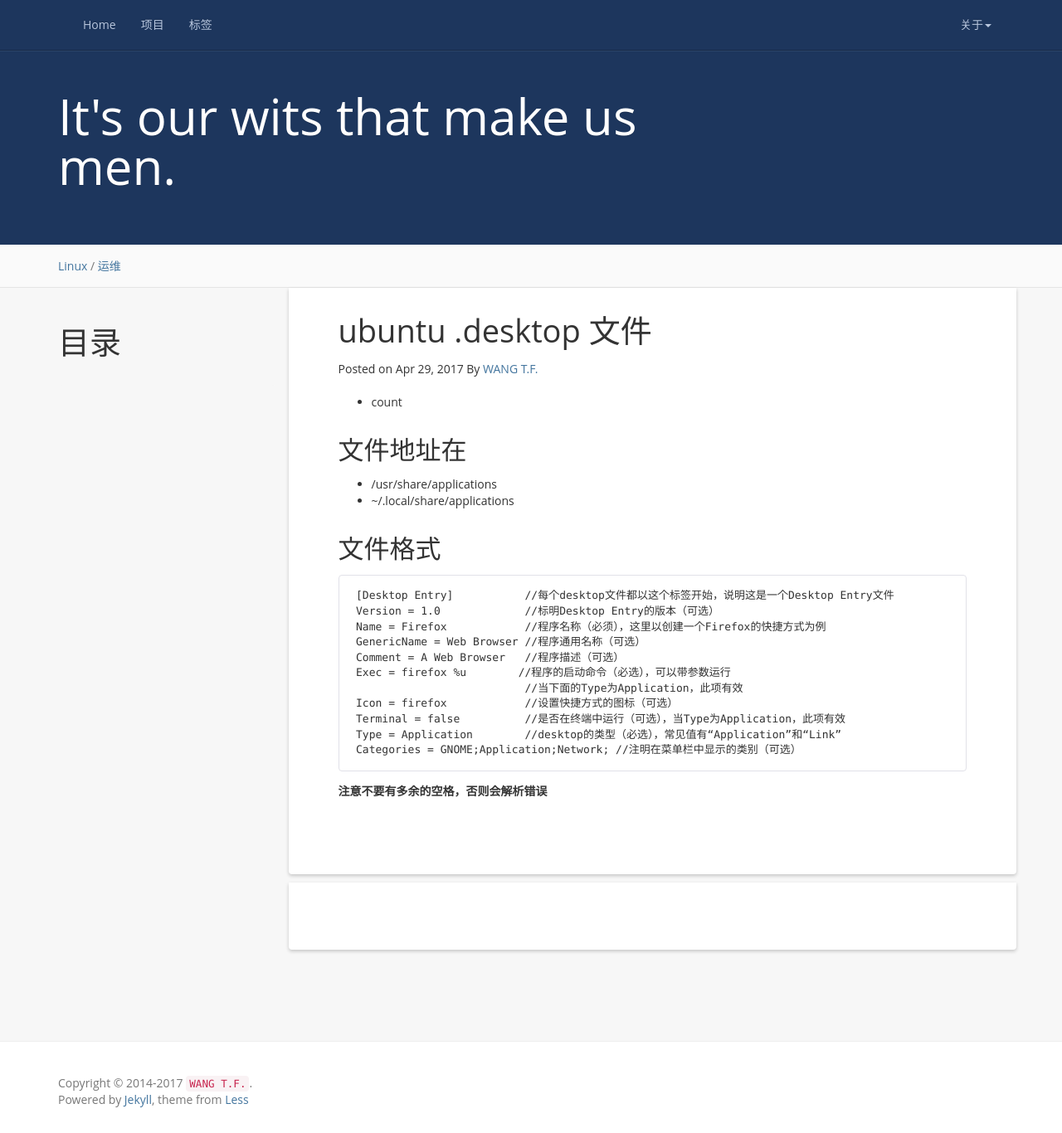
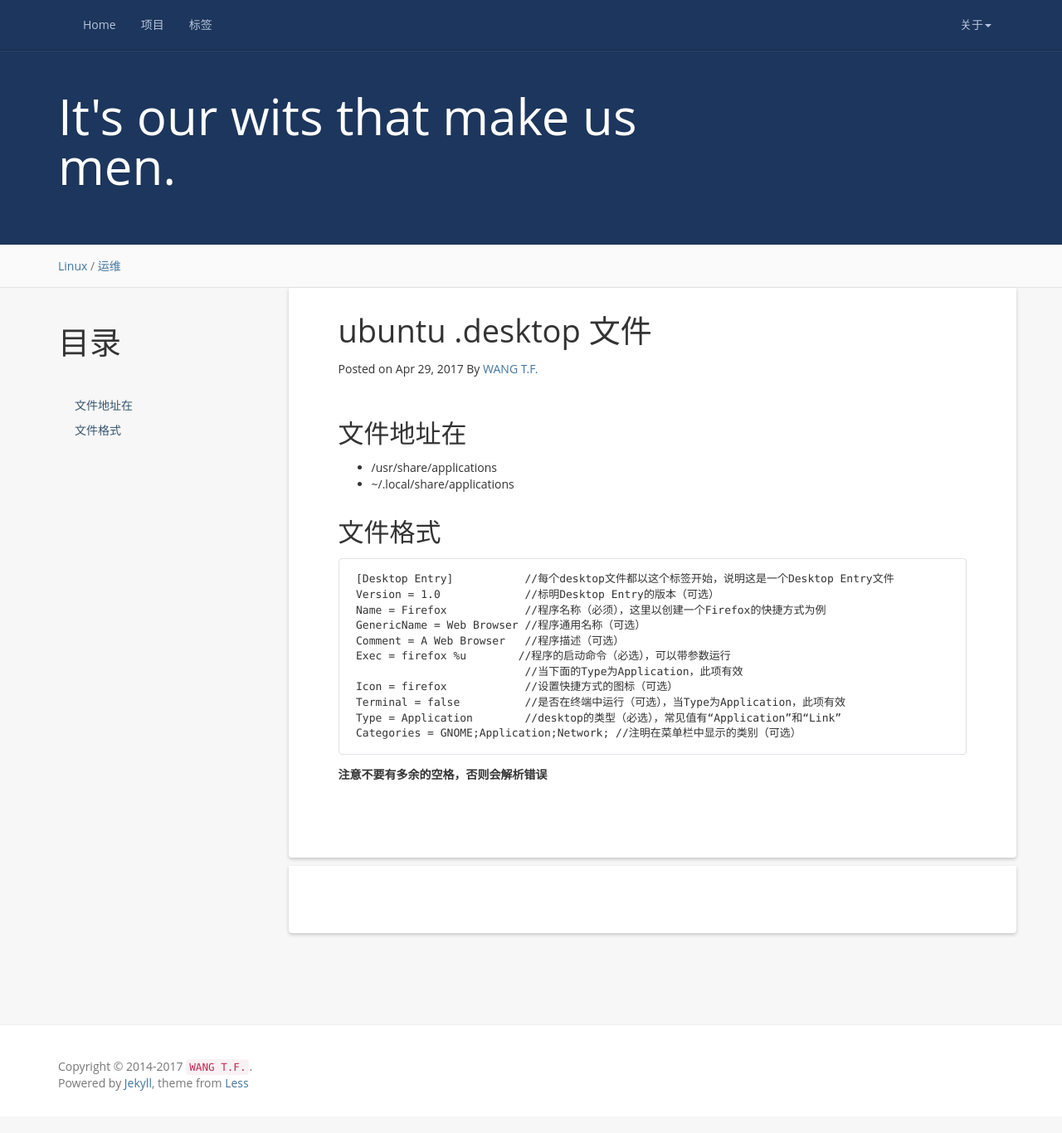
Before and after one commit to wang-tf/wang-tf.github.io, a Jekyll site: the page built from _posts/2017-04-29-desktop-icon-in-ubuntu.md, in a window 1280 px wide and 1366 px high. Shown: the whole window at 83% size. Built offline with Jekyll 4.4.1, drawn with Linux system fonts in a browser that asks for light colours; nearby versions of some CDN libraries; comment, search, counter and statistics services are not loaded.

Commit message:
Update 2017-04-29-desktop-icon-in-ubuntu.md

```diff
--- a/_posts/2017-04-29-desktop-icon-in-ubuntu.md
+++ b/_posts/2017-04-29-desktop-icon-in-ubuntu.md
@@ -6,8 +6,8 @@ categories: Linux
 tag: 运维
 ---
 
-* count
-{:tog}
+* content
+{:toc}
 
 
 ## 文件地址在
```
